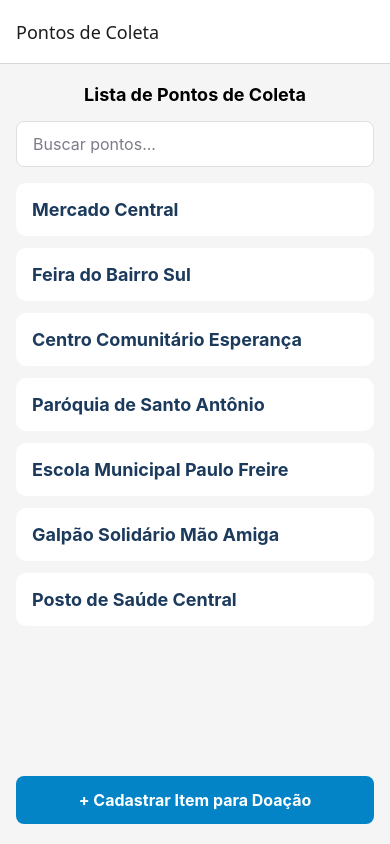
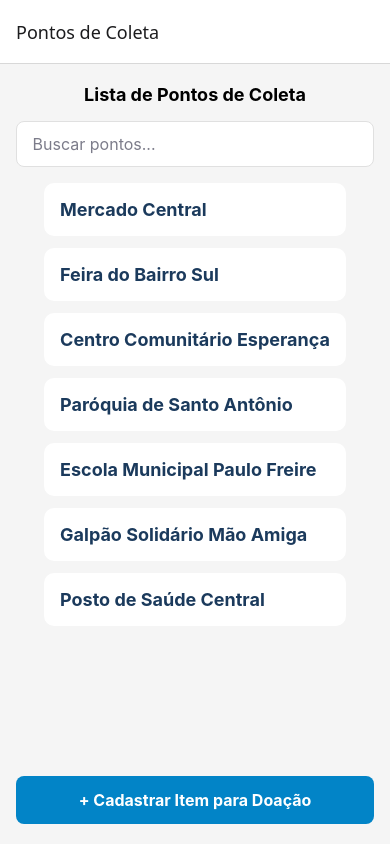
Before and after one commit to LuizSantos-study/Instituto-Mao-Amiga, a React Native app: screen /PontosColeta in a window 390 px wide. Built offline with nearby package versions, Linux system fonts and the light colour scheme.

Commit message:
fix(layout): aplica maxWidth e larguras relativas para suporte a tablets refs #06

```diff
--- a/Telas/Cadastro/TelaCadastroDoacao.tsx
+++ b/Telas/Cadastro/TelaCadastroDoacao.tsx
@@ -9,7 +9,7 @@ import {
   ScrollView,
 } from "react-native";
 
-import { SafeAreaView } from 'react-native-safe-area-context';
+import { SafeAreaView } from "react-native-safe-area-context";
 
 export interface PontoColeta {
   id: string;
@@ -117,10 +117,19 @@ export default function TelaCadastroDoacao({
 }
 
 const styles = StyleSheet.create({
-  container: { flex: 1, backgroundColor: "#f4f4f6" },
-  scrollContent: { padding: 16 },
+  container: {
+    flex: 1,
+    backgroundColor: "#f4f4f6",
+  },
+  scrollContent: {
+    padding: 16,
+  },
+  formWrapper: {
+    width: "100%",
+    maxWidth: 600,
+  },
   titulo: {
-    fontSize: 20,
+    fontSize: 22,
     fontWeight: "bold",
     color: "#1a1a1a",
     marginBottom: 16,
@@ -130,39 +139,64 @@ const styles = StyleSheet.create({
     fontWeight: "bold",
     color: "#444",
     marginBottom: 6,
-    marginTop: 10,
+    marginTop: 12,
   },
   input: {
     backgroundColor: "#fff",
     borderWidth: 1,
     borderColor: "#ccc",
     borderRadius: 8,
-    padding: 12,
+    paddingHorizontal: 12,
+    paddingVertical: 10,
+    fontSize: 16,
+    minHeight: 48,
   },
   pontosContainer: {
     flexDirection: "row",
     flexWrap: "wrap",
     gap: 8,
-    marginTop: 4,
+    marginTop: 6,
   },
   pontoOption: {
-    paddingVertical: 8,
-    paddingHorizontal: 12,
+    paddingVertical: 10,
+    paddingHorizontal: 14,
     borderWidth: 1,
     borderColor: "#0284c7",
     borderRadius: 20,
     backgroundColor: "#fff",
+    minHeight: 44,
+    justifyContent: "center",
   },
-  pontoOptionSelected: { backgroundColor: "#0284c7" },
-  pontoOptionText: { color: "#0284c7", fontSize: 13, fontWeight: "500" },
-  pontoOptionTextSelected: { color: "#fff" },
-  erro: { color: "#dc2626", fontSize: 13, marginTop: 12, fontWeight: "500" },
+  pontoOptionSelected: {
+    backgroundColor: "#0284c7",
+  },
+  pontoOptionText: {
+    color: "#0284c7",
+    fontSize: 14,
+    fontWeight: "500",
+  },
+  pontoOptionTextSelected: {
+    color: "#fff",
+  },
+  erro: {
+    color: "#dc2626",
+    fontSize: 13,
+    marginTop: 12,
+    fontWeight: "500",
+  },
   botaoSalvar: {
     backgroundColor: "#0284c7",
-    padding: 14,
+    paddingVertical: 14,
     borderRadius: 8,
     alignItems: "center",
-    marginTop: 20,
+    justifyContent: "center",
+    marginTop: 24,
+    minHeight: 48,
+    alignSelf: "flex-start",
   },
-  botaoSalvarTexto: { color: "#fff", fontWeight: "bold", fontSize: 16 },
+  botaoSalvarTexto: {
+    color: "#fff",
+    fontWeight: "bold",
+    fontSize: 16,
+  },
 });
--- a/Telas/PontosColeta/PontosColeta.tsx
+++ b/Telas/PontosColeta/PontosColeta.tsx
@@ -124,6 +124,7 @@ const styles = StyleSheet.create({
     flex: 1,
     backgroundColor: "#f5f5f5",
     paddingTop: 20,
+    alignItems: 'center',
   },
   titulo: {
     fontSize: 18,
@@ -133,6 +134,8 @@ const styles = StyleSheet.create({
   },
   inputBusca: {
     backgroundColor: "#fff",
+    width: "92%",
+    maxWidth: 600,
     marginHorizontal: 16,
     marginBottom: 16,
     paddingHorizontal: 16,
@@ -146,6 +149,7 @@ const styles = StyleSheet.create({
   listContainer: {
     paddingHorizontal: 16,
     paddingBottom: 20,
+    maxWidth: 600,
   },
   card: {
     backgroundColor: "#fff",
@@ -161,6 +165,8 @@ const styles = StyleSheet.create({
   },
   botaoIrParaCadastro: {
     backgroundColor: "#0284c7",
+    width: "92%",
+    maxWidth: 600,
     marginHorizontal: 16,
     marginBottom: 20,
     paddingVertical: 14,
--- a/package.json
+++ b/package.json
@@ -9,15 +9,18 @@
     "web": "expo start --web"
   },
   "dependencies": {
+    "@expo/metro-runtime": "~6.1.2",
     "@react-navigation/native": "^7.3.16",
     "@react-navigation/native-stack": "^7.18.8",
     "@react-navigation/stack": "^7.10.22",
     "expo": "~54.0.35",
     "expo-status-bar": "~3.0.9",
     "react": "19.1.0",
+    "react-dom": "19.1.0",
     "react-native": "0.81.5",
     "react-native-safe-area-context": "~5.6.0",
-    "react-native-screens": "~4.16.0"
+    "react-native-screens": "~4.16.0",
+    "react-native-web": "^0.21.0"
   },
   "devDependencies": {
     "@types/react": "~19.1.0",
```
Also changed, not shown: 1 other file (tests, documents, lock files or other folders).
